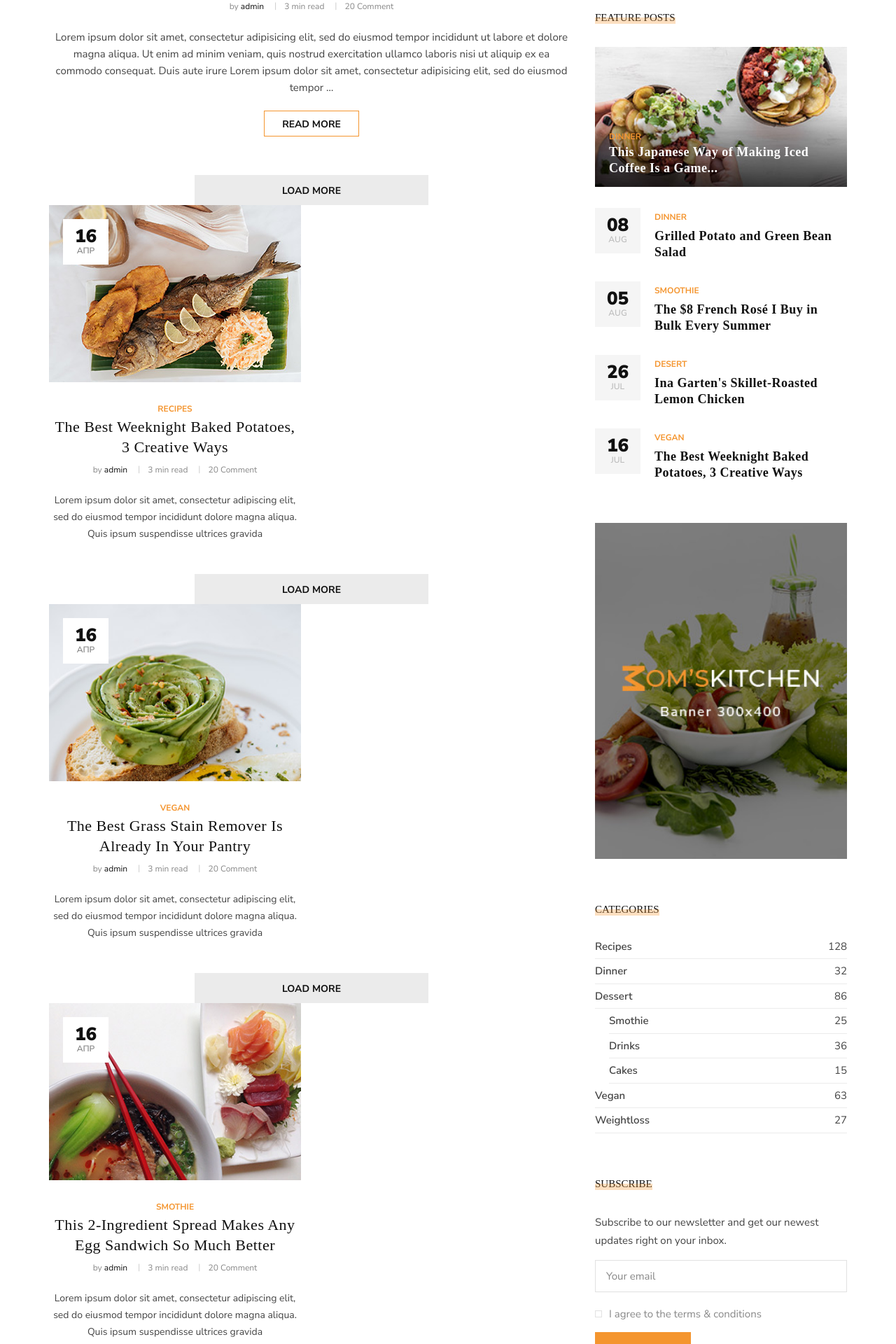
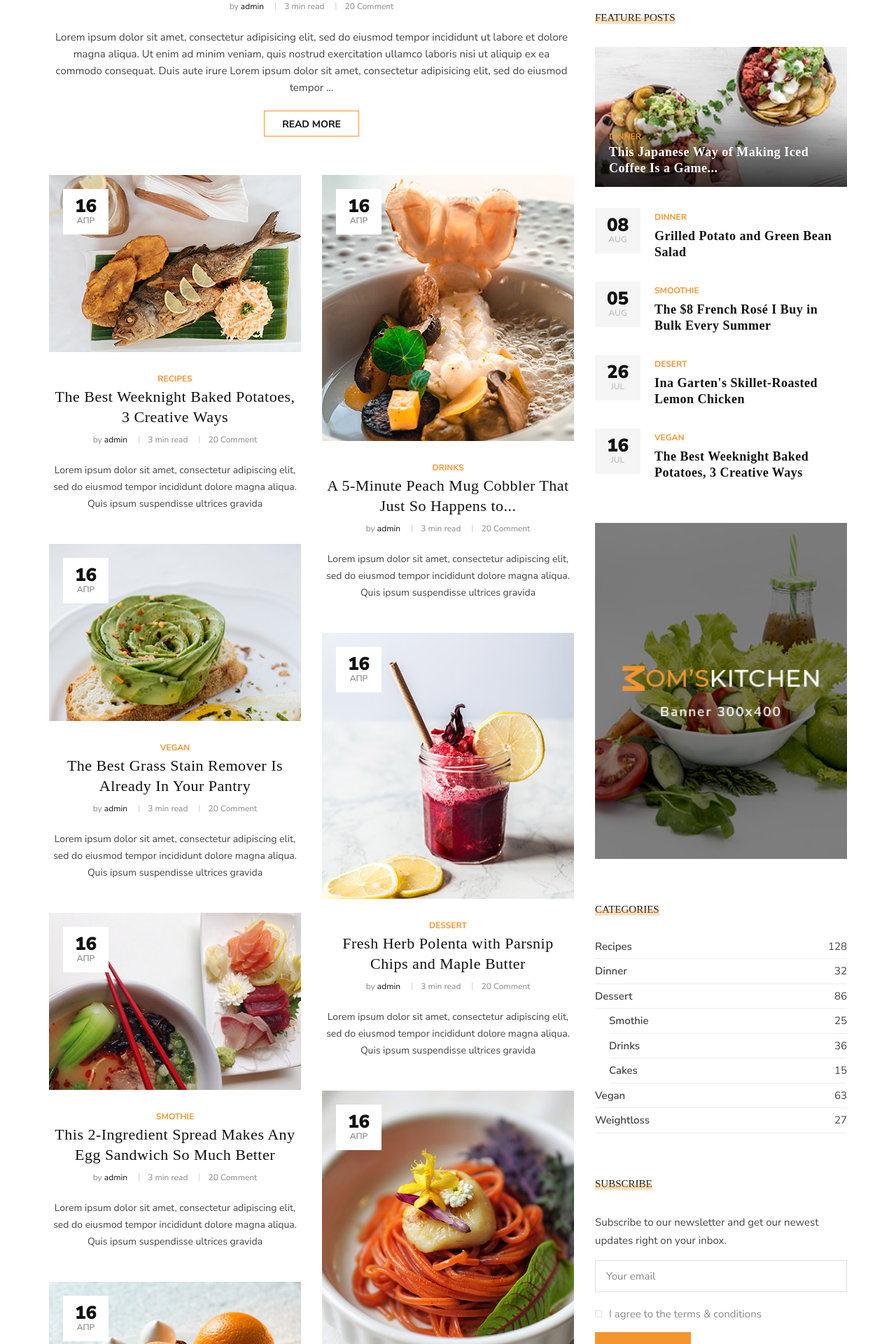
Before and after one commit to StanislavPopovSP/Cook_Blog, a Django app: page / in a window 1280 px wide. Shown: the part 1936-3856 px from the top of the page at 70% size. Run offline with Django 4.2, Linux system fonts and the light colour scheme; data comes from the database, SQL or seed files in the repository; some libraries are stand-ins or nearby versions; some web fonts are replaced.

Commit message:
Вывел посты из БД на главную страницу

```diff
--- a/cook/templates/blog/home.html
+++ b/cook/templates/blog/home.html
@@ -241,9 +241,11 @@
                         </div>
                     </div>
                     {% endif %}
+                    {% endfor %}
+                    <!-- Вывод постов остальных-->
                     <div class="row">
-                        <!-- Вывод постов -->
                         <div class="col-lg-6 col-md-6 col-sm-6">
+                            {% for post in post_list %}
                             {% if forloop.counter <= 5 and forloop.counter != 1 %} <!-- от 1 до 5 постов -->
                             <div class="categories__post__item">
                                 {% if post.image %}
@@ -267,12 +269,14 @@
                                 </div>
                             </div>
                             {% endif %}
+                            {% endfor %}
                         </div>
                         <div class="col-lg-6 col-md-6 col-sm-6">
-                            {% if forloop.counter > 5 %} <!-- от 5 постов -->
+                            {% for post in post_list %}
+                            {% if forloop.counter > 5 %} <!-- от 5 постов и до конца-->
                             <div class="categories__post__item">
                                 {% if post.image %}
-                                <div class="categories__post__item__pic small__item set-bg"
+                                <div class="categories__post__item__pic smaller__large set-bg"
                                      data-setbg="{{ post.image.url }}">
                                     <div class="post__meta">
                                         <h4>{{ post.create_at|date:'d' }}</h4>
@@ -292,18 +296,16 @@
                                 </div>
                             </div>
                             {% endif %}
-                        </div>
-
-                        <!-- Пагинация -->
-                        <div class="col-lg-12 text-center">
-                            <div class="load__more__btn">
-                                <a href="#">Load more</a>
-                            </div>
+                            {% endfor %}
                         </div>
                     </div>
-                    {% endfor %}
+                    <!-- Пагинация -->
+                    <div class="col-lg-12 text-center">
+                        <div class="load__more__btn">
+                            <a href="#">Load more</a>
+                        </div>
+                    </div>
                 </div>
-
                 <!-- Дополнительный блок, вывод информации об авторе, статей последне добавленных, выбор категорий, подписка. -->
                 <div class="col-lg-4 col-md-4">
                     <div class="sidebar__item">
```
